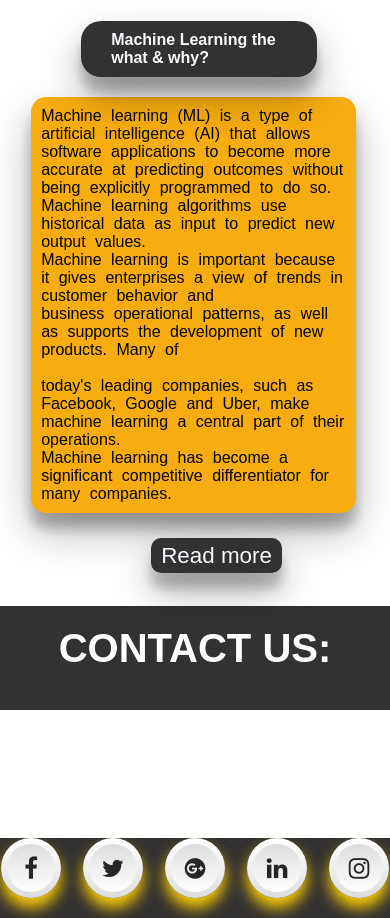
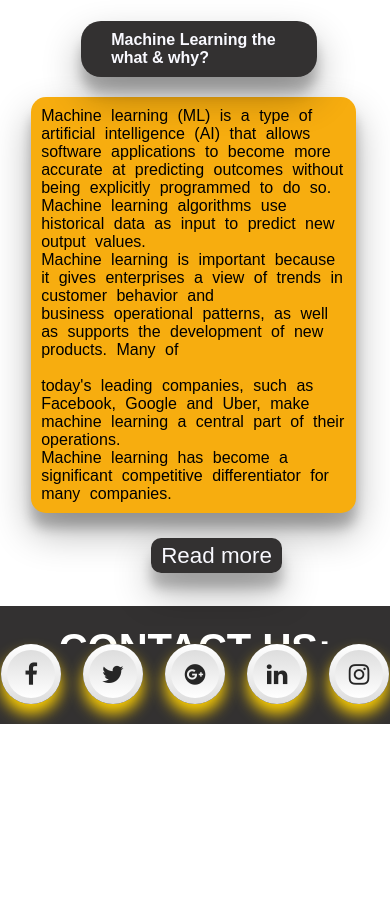
Before and after one commit to Sarthak070103/LearningExpo, a plain HTML site: page blog.html in a window 390 px wide. Shown: the part 2051-2969 px from the top of the page. After the commit the page ends 2775 px from the top, so only its background shows below. Drawn offline with nearby package versions, Linux system fonts and the light colour scheme.

Commit message:
Update design.css

```diff
--- a/design.css
+++ b/design.css
@@ -1905,19 +1905,16 @@
         background-color: rgb(51, 49, 49) ;
       }
 
-      #blogfooter .social  ul {
-        position:absolute;
-        top:347%;
-        left:50%;
-
-        background-color: rgb(51, 49, 49);
-        transform: translate(-50%, -50%);
-        margin:0px;
-        padding-bottom: 20px;
-
-        display:flex;
-      }
-
+    #blogfooter .social  ul {
+    position: absolute;
+    top: 324%;
+    left: 50%;
+    background-color: rgb(51, 49, 49);
+    transform: translate(-50%, -50%);
+    margin: 0px;
+    padding-bottom: 20px;
+    display: flex;
+}
       #blogfooter .social ul li {
         list-style: none;
       }
```
